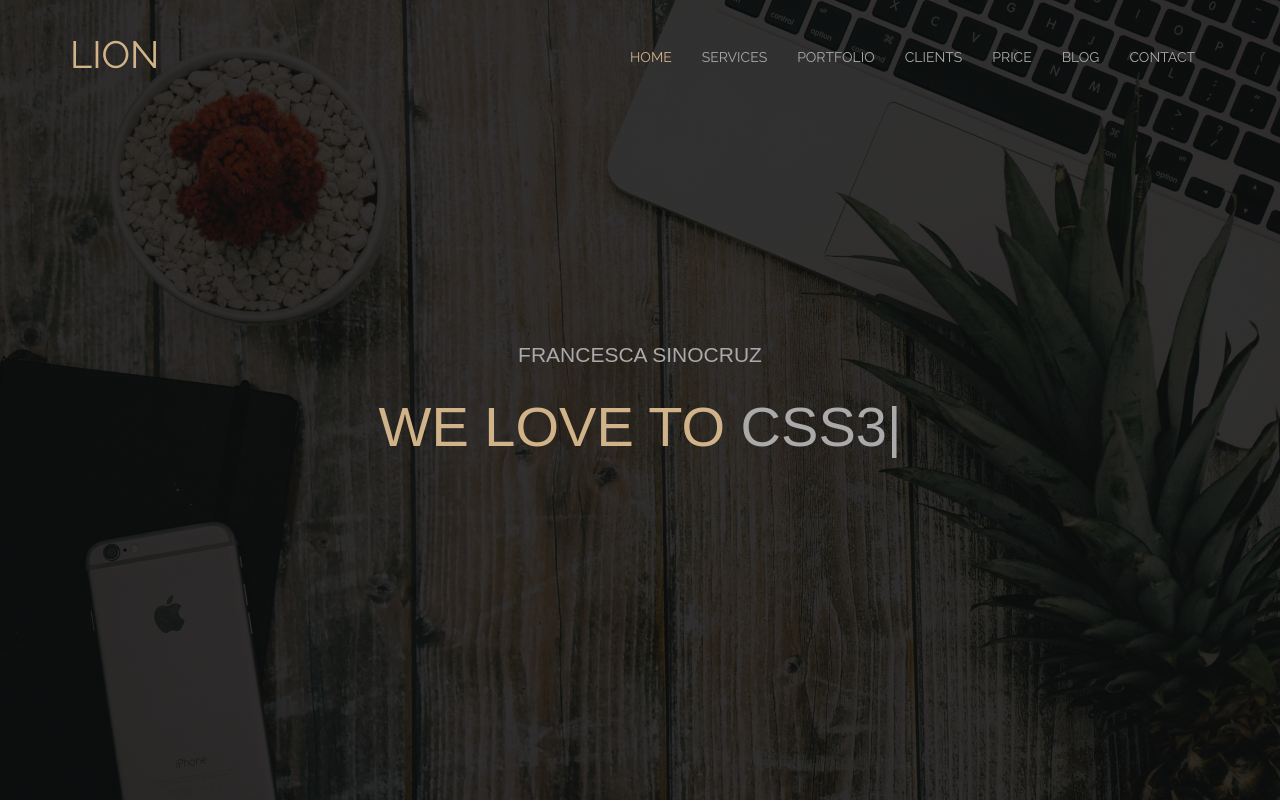
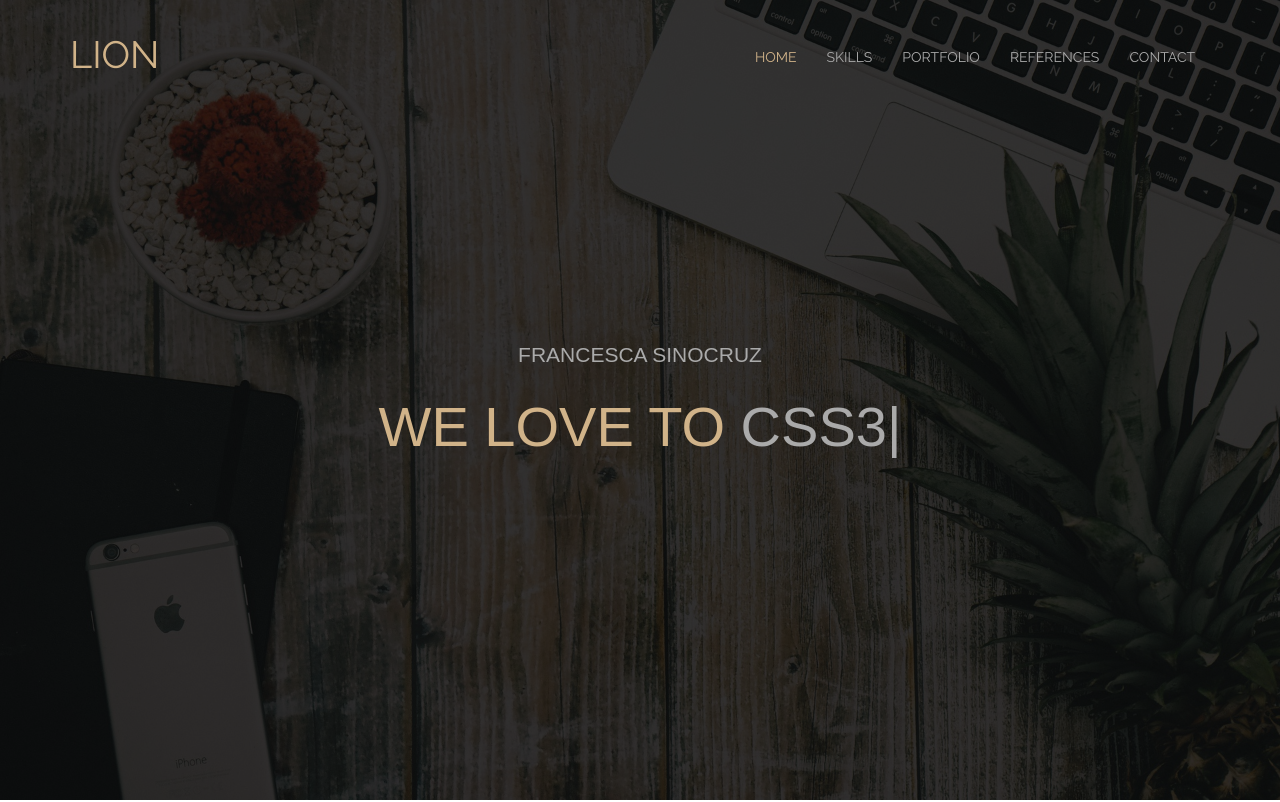
Before and after one commit to csinocruz/sinocruz, a plain HTML site: page lion/demo-1.html in a window 1280 px wide. Shown: the top 802 px of the page. Drawn offline with nearby package versions, Linux system fonts and the light colour scheme; a web font is replaced by a local one.

Commit message:
changed some parts of the navigation bar

```diff
--- a/lion/demo-1.html
+++ b/lion/demo-1.html
@@ -66,11 +66,9 @@
 			  <!-- links -->
 		      <ul class="nav navbar-nav navbar-right">
 		        <li><a href="#home" class="active">Home</a></li>
-		        <li><a href="#services">Services</a></li>
+		        <li><a href="#services">Skills</a></li>
 		        <li><a href="#portfolio">Portfolio</a></li>
-		        <li><a href="#clients">Clients</a></li>
-		        <li><a href="#price">Price</a></li>
-		        <li><a href="#blog">Blog</a></li>
+		        <li><a href="#clients">References</a></li>
 		        <li><a href="#contact">Contact</a></li>
 		      </ul>
 		    </div><!-- /.navbar-collapse -->
@@ -390,7 +388,7 @@
             <div class="container">
                 <div class="row">
                     <div class="title text-center mb-50"> <!-- title -->
-                        <h2>Some Of Work</h2>
+                        <h2>Applications Developed</h2>
                     </div>
                     <!-- filter links -->
                     <div class="filtering text-center mb-50">
```
